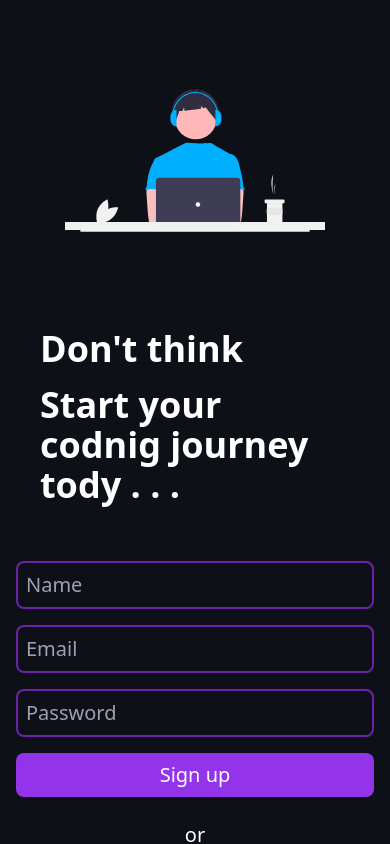
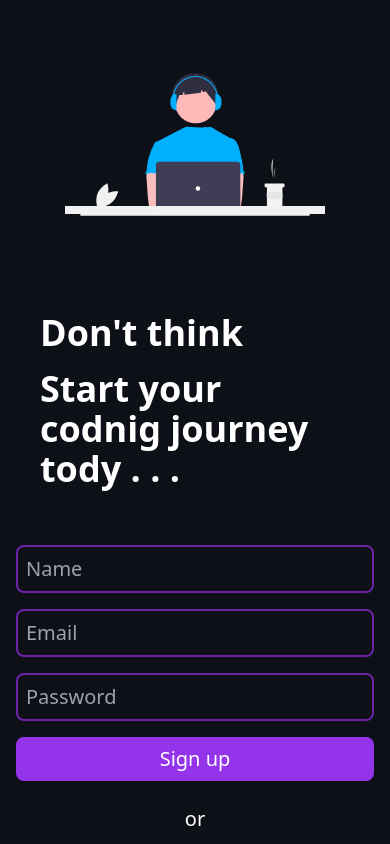
Before and after one commit to jay-bhogayata/codeXacdamy, a React (Vite) app: page / in a window 390 px wide. Shown: the top 844 px of the page. Built offline with nearby package versions, Linux system fonts and the light colour scheme.

Commit message:
some margin issue solved

```diff
--- a/src/pages/Login.jsx
+++ b/src/pages/Login.jsx
@@ -5,9 +5,9 @@ const Login = () => {
   return (
     <div className="flex  h-screen lg:flex-row  flex-col w-full">
       <div className="lg:w-1/2  flex w-full h-1/3 lg:h-screen">
-        <img src={loginimg} alt="" className="w-2/3 mx-auto lg:mt-0 mt-10" />
+        <img src={loginimg} alt="" className="w-2/3 mx-auto lg:mt-0 mt-2" />
       </div>
-      <div className="lg:w-1/2 md:w-2/3 mx-auto flex flex-col w-full h-1/2 lg:h-screen  lg:mt-0 mt-12 space-y-10">
+      <div className="lg:w-1/2 md:w-2/3 mx-auto flex flex-col w-full h-1/2 lg:h-screen  lg:mt-0 mt-8 space-y-10">
         <div className="text lg:mt-28 space-y-4  mx-auto  px-10 ">
           <h1 className="text-4xl font-bold  ">Don't think</h1>
           <h1 className="text-4xl font-bold  ">
```
